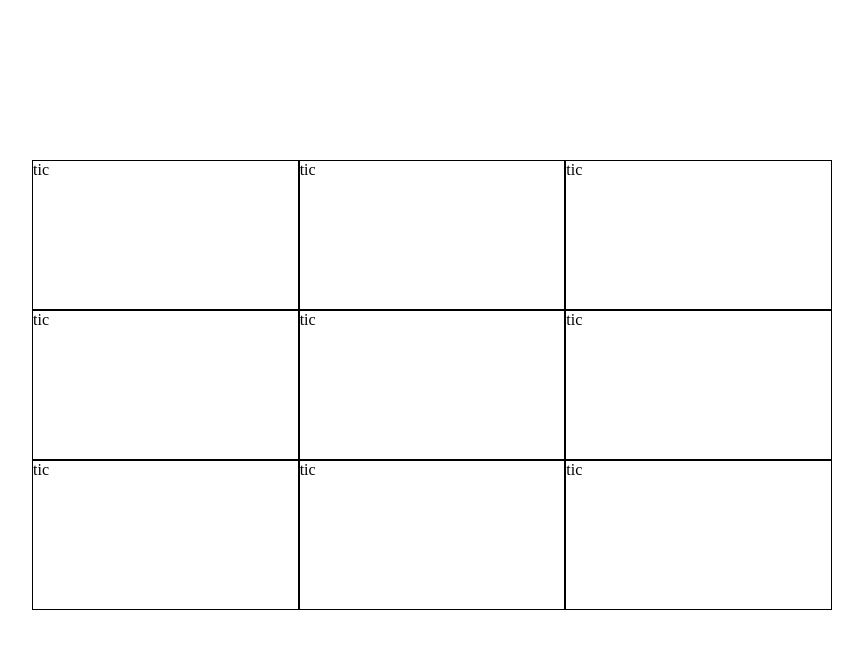
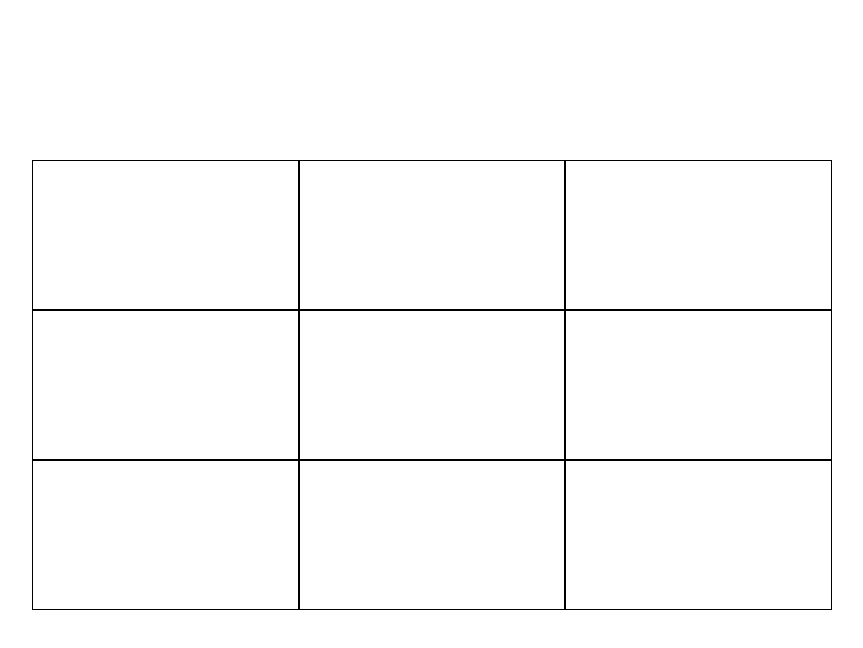
Before and after one commit to RomaneGreen/ric-rac-roe, a React (Create React App) app: page / in a window 1280 px wide. Shown: the top 648 px of the page, without its empty margins (208-1071 px from the left). Built offline with nearby package versions, Linux system fonts and the light colour scheme.

Commit message:
changes value on click ONLY if array square is empty/null

```diff
--- a/src/App.js
+++ b/src/App.js
@@ -7,7 +7,7 @@ class App extends Component {
     super(props)
 
     this.state = {
-        gameBoard: Array(9).fill("tic"),
+        gameBoard: Array(9).fill(null),
         playerTurn: 'O',
         winner: null,
     }
@@ -17,14 +17,14 @@ class App extends Component {
   markBoard = (i) => {
 
 
-    console.log(i)
-    console.log(this.state.gameBoard[i])
    const changeValue = this.state.gameBoard.slice(0,this.state.gameBoard.length)
-   console.log(changeValue)
+
+   if (!changeValue[i]){
    changeValue[i] = this.state.playerTurn
-   console.log(changeValue)
+   }
 
   const whoTurn = this.state.playerTurn === 'O' ? "X" : "O"
+
       this.setState({
         gameBoard: changeValue,
         playerTurn: whoTurn,
```
